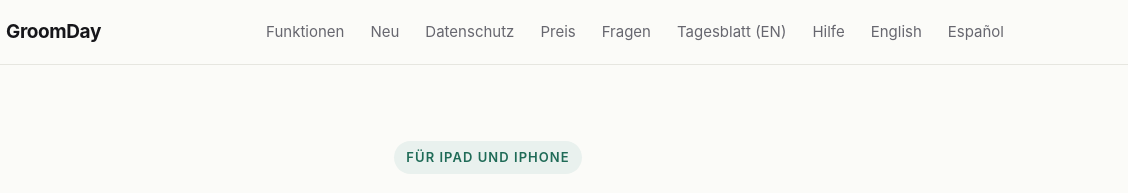
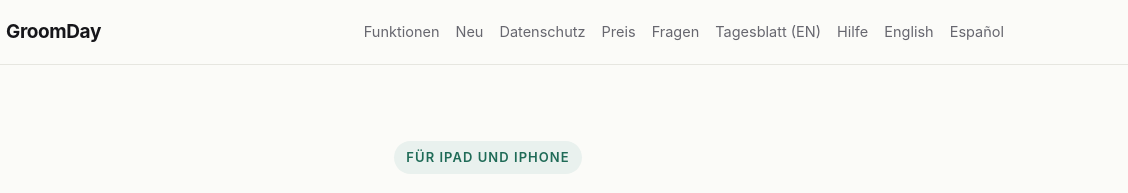
Before and after one commit to itzhaolei/groomday-site, a plain HTML site: page de/index.html in a window 1280 px wide. Shown: the top 193 px of the page, 152-1280 px from the left. Drawn offline with Linux system fonts and the light colour scheme.

Commit message:
site: nav must wrap as whole items, not mid-word (日本語 broke in two)
Adding Español made 10-11 nav items; '日本語' wrapped after 日本 and
'Hoja diaria (EN)' spilled onto a second line. Language links are now
nowrap inside a wrapping flex row, right-aligned, 16px column gap.

```diff
--- a/de/index.html
+++ b/de/index.html
@@ -56,8 +56,8 @@
   .bar{display:flex;align-items:center;justify-content:space-between;height:64px}
   .brand{display:flex;align-items:center;gap:10px;font-weight:700;letter-spacing:-.02em;font-size:19px;color:var(--ink);text-decoration:none}
   .brand svg{flex:none}
-  nav{display:flex;gap:26px;font-size:15px}
-  nav a{color:var(--muted);text-decoration:none}
+  nav{display:flex;flex-wrap:wrap;justify-content:flex-end;column-gap:16px;row-gap:2px;font-size:14.5px}
+  nav a{color:var(--muted);text-decoration:none;white-space:nowrap}
   nav a:hover{color:var(--ink)}
   @media (max-width:720px){ nav{display:none} }
 
```
Also changed, not shown: es/index.html (+2 -2 lines), index.html (+2 -2 lines), it/index.html (+2 -2 lines), ja/index.html (+2 -2 lines).
